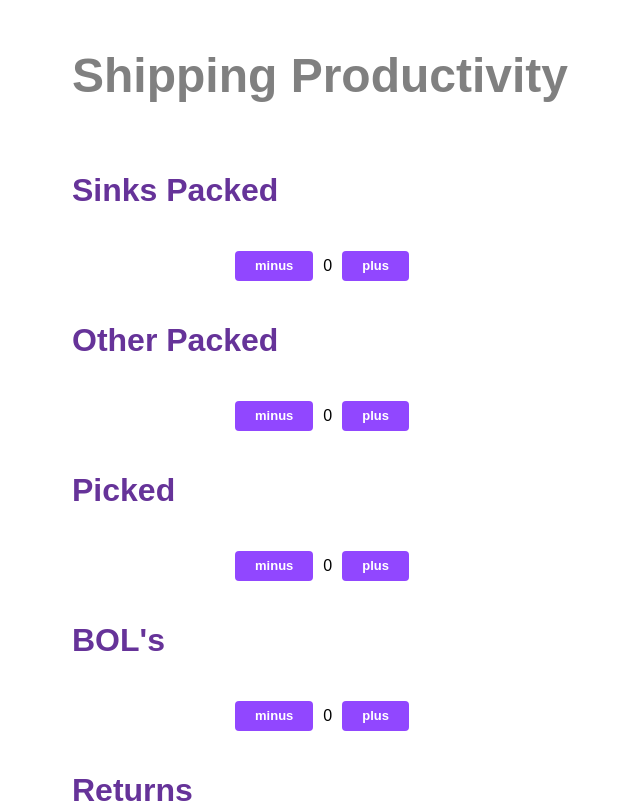
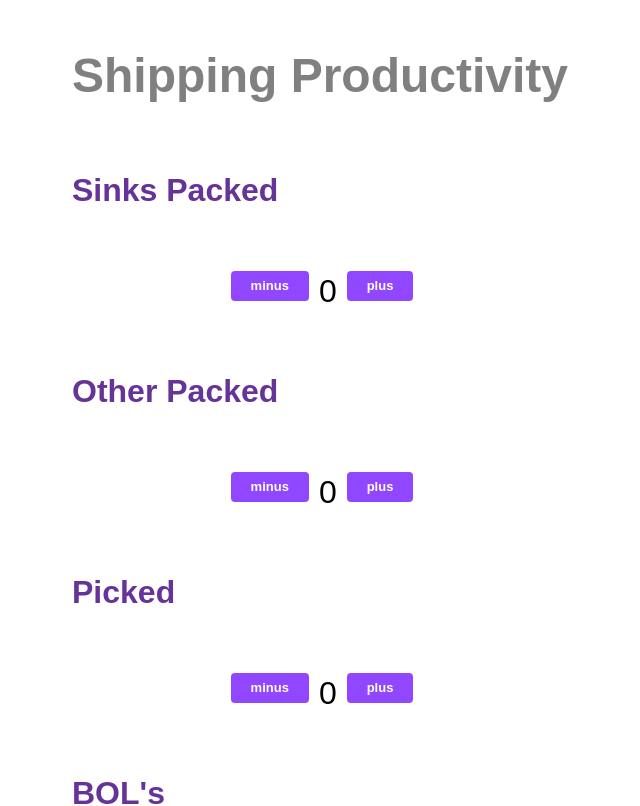
Before and after one commit to Douglas4739/shipping-productivity, a React (Create React App) app: page / in a window 1280 px wide. Shown: the top 806 px of the page, without its empty margins (318-958 px from the left). Built offline with nearby package versions, Linux system fonts and the light colour scheme.

Commit message:
style changes

```diff
--- a/src/components/counter.css
+++ b/src/components/counter.css
@@ -1,5 +1,6 @@
 .counter {
     padding: 10px;
+    font-size: 2em;
 
 }
 
@@ -16,7 +17,7 @@
     background-color: #9147ff;
     color: white;
     padding: 0 20px;
-    margin-top: 20px;
+    margin-top: 40px;
 }
 
 .cardTitle {
```
